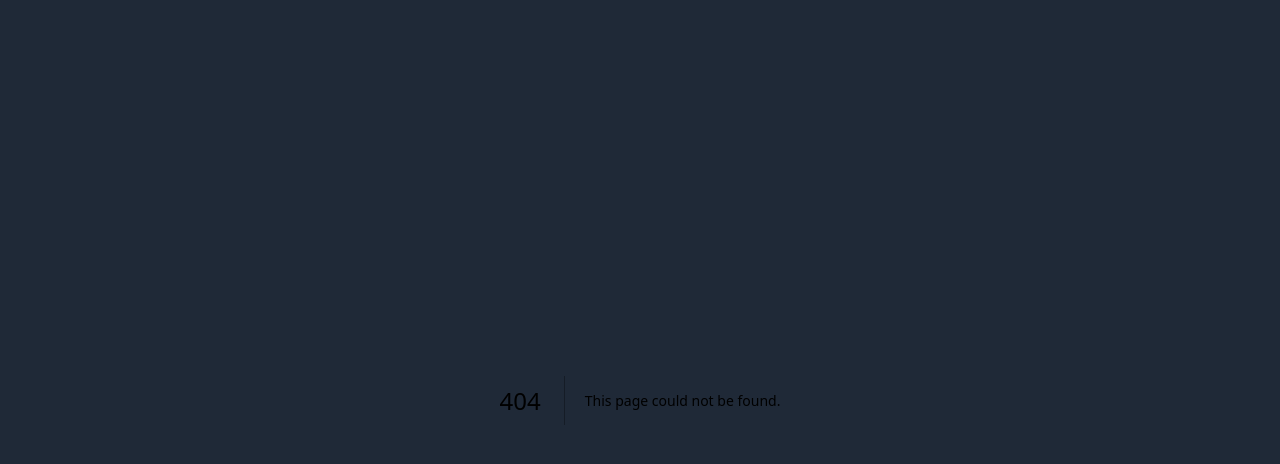
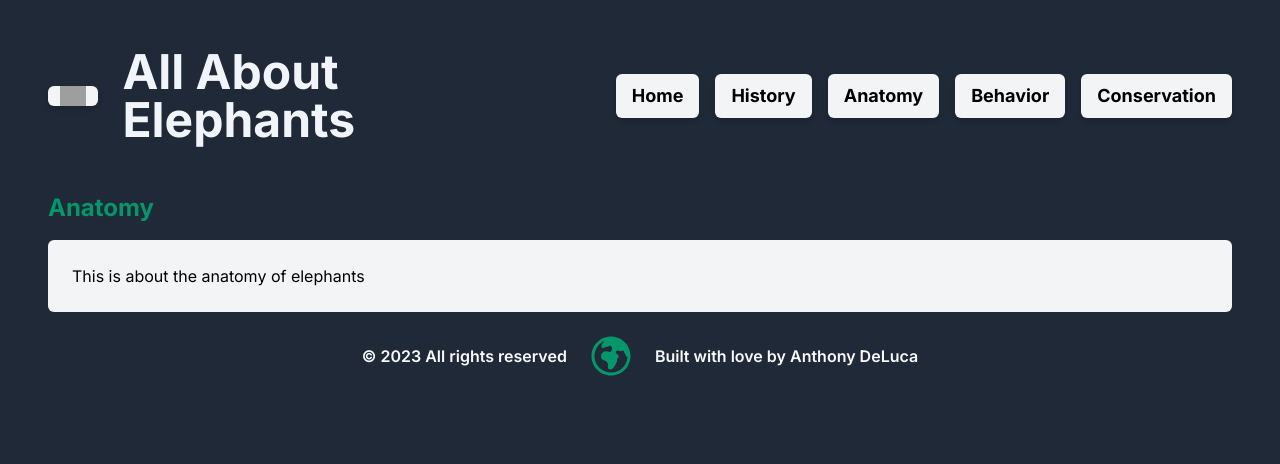
Before and after one commit to EnterSandman148/React-Lab, a Next.js app: page /anatomy in a window 1280 px wide. Before the commit this address had no page. Shown: the top 464 px of the page. Built offline with nearby package versions, Linux system fonts and the light colour scheme; grey boxes are pictures that could not be loaded.

Commit message:
Add Footer and update Homepage content

```diff
--- a/src/app/products/page.js
+++ b/src/app/anatomy/page.js
@@ -2,14 +2,16 @@ import Image from 'next/image'
 import Navbar from '../components/Navbar'
 import PageTitle from '../components/PageTitle'
 import PageContent from '../components/PageContent'
+import Footer from '../components/Footer'
 
-export default function Products() {
+export default function Anatomy() {
   return (
     <div>
       <Navbar />
       <div className="m-12">
-        <PageTitle title="Products" />
-        <PageContent content="Our products are the best" />
+        <PageTitle title="Anatomy" />
+        <PageContent content="This is about the anatomy of elephants" />
+        <Footer />
       </div>
     </div>
   )
--- a/src/app/about/page.js
+++ b/src/app/behavior/page.js
@@ -2,14 +2,16 @@ import Image from 'next/image'
 import Navbar from '../components/Navbar'
 import PageTitle from '../components/PageTitle'
 import PageContent from '../components/PageContent'
+import Footer from '../components/Footer'
 
-export default function About() {
+export default function Behavior() {
   return (
     <div>
       <Navbar />
       <div className="m-12">
-        <PageTitle title="About" />
-        <PageContent content="This is all about my website" />
+        <PageTitle title="Behavior" />
+        <PageContent content="This is about the behavior of elephants" />
+        <Footer />
       </div>
     </div>
   )
--- /dev/null
+++ b/src/app/components/Footer.js
@@ -0,0 +1,14 @@
+import React from 'react'
+import { BeakerIcon, GlobeEuropeAfricaIcon } from '@heroicons/react/24/solid'
+
+export default function Footer() {
+  return (
+    <>
+      <div className="flex justify-center items-center py-5 px-20 bg-gray-800">
+        <h1 className=" text-gray-50 font-semibold px-5">© 2023 All rights reserved </h1>
+        <GlobeEuropeAfricaIcon className="h-12 w-12 text-emerald-600" />
+        <h1 className=" text-gray-50 font-semibold px-5"> Built with love by Anthony DeLuca</h1>
+      </div>
+    </>
+  )
+}
--- a/src/app/components/Navbar.js
+++ b/src/app/components/Navbar.js
@@ -6,27 +6,36 @@ const menuItems = [
     href: '/',
   },
   {
-    title: 'About',
-    href: '/about',
+    title: 'History',
+    href: '/history',
   },
   {
-    title: 'Contact',
-    href: '/contact',
+    title: 'Anatomy',
+    href: '/anatomy',
   },
   {
-    title: 'Services',
-    href: '/services',
+    title: 'Behavior',
+    href: '/behavior',
   },
   {
-    title: 'Products',
-    href: '/products',
+    title: 'Conservation',
+    href: '/conservation',
   },
 ]
 
 export default function Navbar() {
   return (
-    <div className="flex justify-between items-center gap-6 m-12">
-      <GlobeEuropeAfricaIcon className="h-12 w-12 text-emerald-600" />
+    <div className="flex justify-between align-center items-center gap-6 m-12">
+      <a href="/">
+        <img
+          src="./icon.png"
+          className="bg-gray-100 px-3 hover:bg-emerald-200 active:bg-emerald-500 transition-all shadow-md rounded-md"
+          width={75}
+          height={75}
+          alt="All About Elephants"
+        ></img>
+      </a>
+      <h1 className="text-5xl mr-40 font-bold text-slate-100">All About Elephants</h1>
       <div className="flex gap-4">
         {menuItems.map((item, index) => (
           <a
--- a/src/app/components/card.js
+++ b/src/app/components/card.js
@@ -5,14 +5,16 @@ export default function Card({
   image = 'http://placekitten.com/400/300',
 }) {
   return (
+    <div className="flex">
       <div
-      className="my-6 grow justify-center border-solid border-2 border-gray-600 rounded-lg bg-gray-100 p-3 hover:bg-yellow-50
-      hover:scale-105"
+        className="my-6 grow max-w-xl border-solid border-2 border-gray-600 rounded-lg bg-gray-100 p-3 hover:bg-emerald-200
+      hover:scale-105 transition-all"
       >
         <h1 className="text-center text-3xl font-bold p-1">{title}</h1>
         <h2 className="text-center text-xl text-gray-900 p-1">{subtitle}</h2>
         <img className="mx-auto" src={image} />
         <p className="text-center text-md font-bold">{description}</p>
       </div>
+    </div>
   )
 }
--- a/src/app/contact/page.js
+++ b/src/app/conservation/page.js
@@ -2,14 +2,16 @@ import Image from 'next/image'
 import Navbar from '../components/Navbar'
 import PageTitle from '../components/PageTitle'
 import PageContent from '../components/PageContent'
+import Footer from '../components/Footer'
 
-export default function Contact() {
+export default function Conservation() {
   return (
     <div>
       <Navbar />
       <div className="m-12">
-        <PageTitle title="Contact" />
-        <PageContent content="We look forward to hearing from you soon" />
+        <PageTitle title="Conservation" />
+        <PageContent content="This is about the conservation of elephants" />
+        <Footer />
       </div>
     </div>
   )
--- a/src/app/services/page.js
+++ b/src/app/history/page.js
@@ -2,14 +2,16 @@ import Image from 'next/image'
 import Navbar from '../components/Navbar'
 import PageTitle from '../components/PageTitle'
 import PageContent from '../components/PageContent'
+import Footer from '../components/Footer'
 
-export default function Services() {
+export default function History() {
   return (
     <div>
       <Navbar />
       <div className="m-12">
-        <PageTitle title="Services" />
-        <PageContent />
+        <PageTitle title="History" />
+        <PageContent content="This is about the history of elephants" />
+        <Footer />
       </div>
     </div>
   )
--- a/src/app/page.js
+++ b/src/app/page.js
@@ -2,6 +2,7 @@ import Image from 'next/image'
 import Navbar from './components/Navbar'
 import PageTitle from './components/PageTitle'
 import PageContent from './components/PageContent'
+import Footer from './components/Footer'
 import Card from './components/card'
 import { createClient } from '@supabase/supabase-js'
 
@@ -17,8 +18,7 @@ export default async function Home() {
       <Navbar />
       <div className="m-12">
         <PageTitle title="Home" />
-        <PageContent />
-        <div className="flex flex-wrap gap-6">
+        <div className="flex justify-between flex-wrap gap-6">
           {cards.map((card, index) => (
             <Card
               key={index}
@@ -29,7 +29,7 @@ export default async function Home() {
             />
           ))}
         </div>
-        <PageContent />
+        <Footer />
       </div>
     </div>
   )
```
Lines whose indentation alone changed are shown as unchanged.
